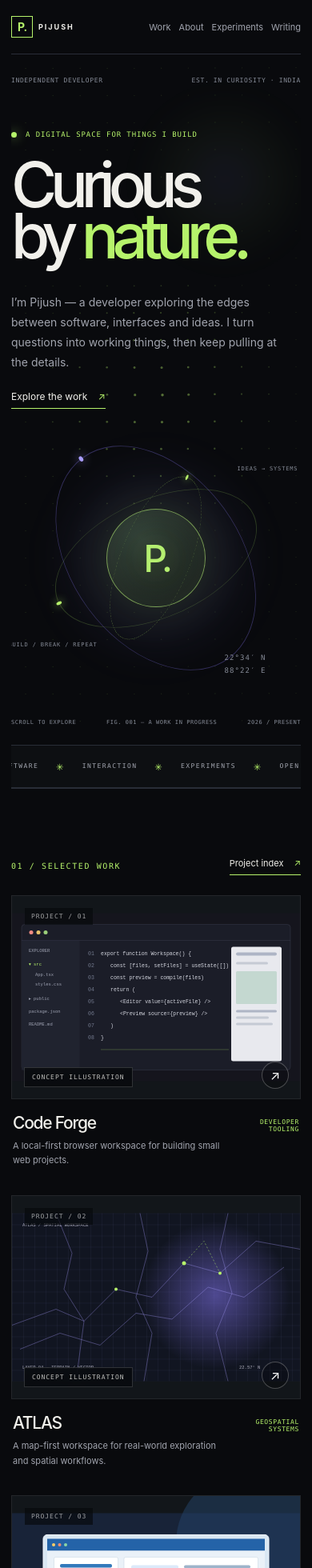
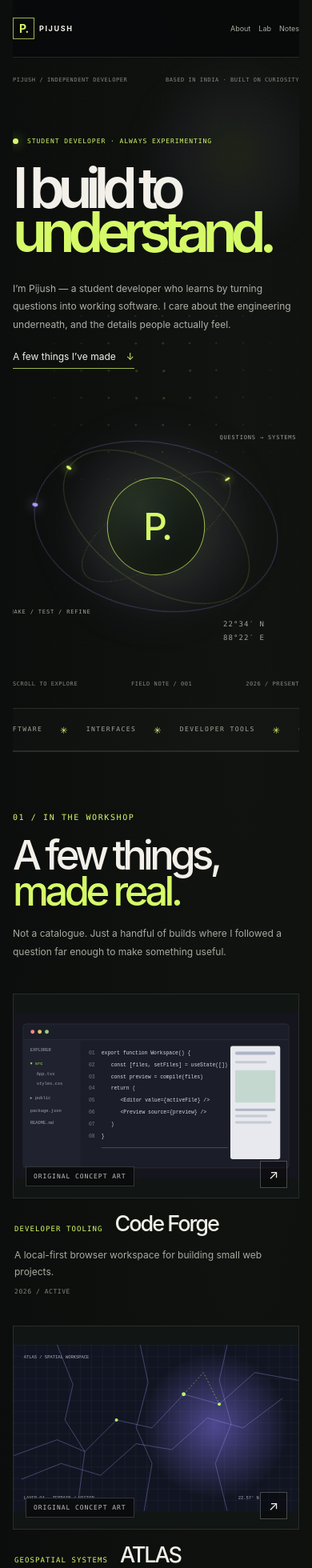
Before and after one commit to TEJAS-MK2/Vault, a React (Vite) app: page / in a window 390 px wide. Shown: the top 1960 px of the page at 80% size. Built offline with nearby package versions, Linux system fonts and the light colour scheme.

Commit message:
Redesign PIJUSH homepage and remove project index
Create an editorial personal homepage and remove the standalone project directory while preserving individual case studies.

```diff
--- a/scripts/prepare-pages.mjs
+++ b/scripts/prepare-pages.mjs
@@ -9,7 +9,6 @@ assert.ok(existsSync(entry), 'Build the Vite app before preparing GitHub Pages r
 // the React router in control while avoiding HTTP 404 responses for deep links.
 const routes = [
   'about',
-  'projects',
   'projects/code-forge',
   'projects/atlas',
   'projects/pijush-os',
--- a/src/components/SiteShell.tsx
+++ b/src/components/SiteShell.tsx
@@ -3,14 +3,13 @@ import type { MouseEvent, ReactNode } from 'react'
 export type Navigate = (path: string) => void
 
 const links = [
-  { label: 'Work', path: '/projects' },
   { label: 'About', path: '/about' },
-  { label: 'Experiments', path: '/experiments' },
-  { label: 'Writing', path: '/writing' },
+  { label: 'Lab', path: '/experiments' },
+  { label: 'Notes', path: '/writing' },
 ]
 
 export function SiteShell({ children, navigate, pathname }: { children: ReactNode; navigate: Navigate; pathname: string }) {
-  const active = (path: string) => pathname === path || (path === '/projects' && pathname.startsWith('/projects/'))
+  const active = (path: string) => pathname === path
   const go = (event: MouseEvent<HTMLAnchorElement>, path: string) => {
     event.preventDefault()
     navigate(path)
--- a/src/pages/Pages.tsx
+++ b/src/pages/Pages.tsx
@@ -13,67 +13,84 @@ function PageIntro({ index, eyebrow, title, children }: { index: string; eyebrow
 }
 
 export function HomePage({ navigate }: { navigate: (path: string) => void }) {
-  const featured = projects.filter((project) => project.featured)
+  const featured = projects.filter((project) => project.featured).slice(0, 3)
+  const scrollToWork = () => document.getElementById('work')?.scrollIntoView({ behavior: 'smooth', block: 'start' })
+
   return <div className="home-page">
     <section className="home-hero">
       <SignalField />
-      <div className="hero-index"><span>INDEPENDENT DEVELOPER</span><span>EST. IN CURIOSITY · INDIA</span></div>
+      <div className="hero-index"><span>PIJUSH / INDEPENDENT DEVELOPER</span><span>BASED IN INDIA · BUILT ON CURIOSITY</span></div>
       <div className="hero-main">
         <div className="hero-copy">
-          <p className="hero-kicker"><span className="status-dot" /> A DIGITAL SPACE FOR THINGS I BUILD</p>
-          <h1>Curious<br />by <em>nature.</em></h1>
+          <p className="hero-kicker"><span className="status-dot" /> STUDENT DEVELOPER · ALWAYS EXPERIMENTING</p>
+          <h1>I build to<br /><em>understand.</em></h1>
           <div className="hero-bottom">
-            <p>I’m Pijush — a developer exploring the edges between software, interfaces and ideas. I turn questions into working things, then keep pulling at the details.</p>
-            <button className="text-link" onClick={() => navigate('/projects')}>Explore the work <span>↗</span></button>
+            <p>I’m Pijush — a student developer who learns by turning questions into working software. I care about the engineering underneath, and the details people actually feel.</p>
+            <button className="text-link" onClick={scrollToWork}>A few things I’ve made <span>↓</span></button>
           </div>
         </div>
         <div className="hero-object" aria-hidden="true">
           <div className="orbit orbit-one" /><div className="orbit orbit-two" /><div className="orbit orbit-three" />
           <div className="hero-core"><span>P.</span></div>
-          <span className="orbit-label orbit-label-a">IDEAS → SYSTEMS</span>
-          <span className="orbit-label orbit-label-b">BUILD / BREAK / REPEAT</span>
+          <span className="orbit-label orbit-label-a">QUESTIONS → SYSTEMS</span>
+          <span className="orbit-label orbit-label-b">MAKE / TEST / REFINE</span>
           <span className="orbit-coordinate">22°34′ N<br />88°22′ E</span>
         </div>
       </div>
-      <div className="hero-coordinate"><span>SCROLL TO EXPLORE</span><span>FIG. 001 — A WORK IN PROGRESS</span><span>2026 / PRESENT</span></div>
+      <div className="hero-coordinate"><span>SCROLL TO EXPLORE</span><span>FIELD NOTE / 001</span><span>2026 / PRESENT</span></div>
     </section>
 
     <div className="ticker" aria-label="Areas of interest">
-      <div className="ticker-track"><span>SOFTWARE</span><i>✳</i><span>INTERACTION</span><i>✳</i><span>EXPERIMENTS</span><i>✳</i><span>OPEN WEB</span><i>✳</i><span>SOFTWARE</span><i>✳</i><span>INTERACTION</span><i>✳</i><span>EXPERIMENTS</span><i>✳</i><span>OPEN WEB</span><i>✳</i></div>
+      <div className="ticker-track"><span>SOFTWARE</span><i>✳</i><span>INTERFACES</span><i>✳</i><span>DEVELOPER TOOLS</span><i>✳</i><span>OPEN WEB</span><i>✳</i><span>SOFTWARE</span><i>✳</i><span>INTERFACES</span><i>✳</i><span>DEVELOPER TOOLS</span><i>✳</i><span>OPEN WEB</span><i>✳</i></div>
     </div>
 
-    <section className="selected-work section-block">
-      <div className="section-heading"><p className="eyebrow">01 / SELECTED WORK</p><button className="text-link" onClick={() => navigate('/projects')}>Project index <span>↗</span></button></div>
+    <section id="work" className="selected-work section-block" aria-labelledby="work-heading">
+      <div className="section-heading">
+        <div>
+          <p className="eyebrow">01 / IN THE WORKSHOP</p>
+          <h2 id="work-heading">A few things,<br /><em>made real.</em></h2>
+        </div>
+        <p className="section-aside">Not a catalogue. Just a handful of builds where I followed a question far enough to make something useful.</p>
+      </div>
       <div className="featured-grid">
-        {featured.map((project, index) => (
-          <button className={`featured-project featured-project-${index + 1}`} key={project.slug} onClick={() => navigate(`/projects/${project.slug}`)}>
-            <div className="featured-art"><ProjectArtwork slug={project.slug} /><span className="art-index">PROJECT / 0{index + 1}</span><span className="art-source">{project.slug === "modern-calculator" ? "LIVE PROJECT CAPTURE" : "CONCEPT ILLUSTRATION"}</span><span className="art-arrow">↗</span></div>
-            <div className="featured-meta"><div><h2>{project.title}</h2><p>{project.summary}</p></div><span>{project.category}</span></div>
+        {featured.map((project) => (
+          <button className={`featured-project featured-project-${project.slug}`} key={project.slug} onClick={() => navigate(`/projects/${project.slug}`)} aria-label={`Read about ${project.title}`}>
+            <div className="featured-art">
+              <ProjectArtwork slug={project.slug} />
+              <span className="art-source">{project.slug === "modern-calculator" ? "LIVE PROJECT CAPTURE" : "ORIGINAL CONCEPT ART"}</span>
+              <span className="art-arrow" aria-hidden="true">↗</span>
+            </div>
+            <div className="featured-meta">
+              <div className="featured-title-line"><span className="project-category">{project.category}</span><h3>{project.title}</h3></div>
+              <div className="featured-description"><p>{project.summary}</p><span>{project.year} / {project.status}</span></div>
+            </div>
           </button>
         ))}
       </div>
     </section>
 
     <section className="manifesto section-block">
-      <p className="eyebrow">02 / THE APPROACH</p>
-      <div className="manifesto-content"><h2>Make it work.<br /><em>Make it clear.</em><br />Make it matter.</h2><div className="manifesto-note"><span className="note-mark">↳</span><p>I’m interested in the space where engineering meets expression: tools that feel good to use, interfaces with a point of view, and systems that do what they promise.</p><button className="text-link" onClick={() => navigate('/about')}>A little about me <span>↗</span></button></div></div>
+      <p className="eyebrow">02 / THE WAY I WORK</p>
+      <div className="manifesto-content">
+        <h2>Curiosity is the<br /><em>starting point.</em></h2>
+        <div className="manifesto-note">
+          <span className="note-mark">↳</span>
+          <p>I like moving between the structure of a system and the character of its interface — figuring out how things work, then making them feel considered and clear.</p>
+          <div className="interest-tags"><span>01 / SYSTEMS</span><span>02 / INTERFACES</span><span>03 / SMALL DETAILS</span></div>
+          <button className="text-link" onClick={() => navigate('/about')}>A little about me <span>↗</span></button>
+        </div>
+      </div>
     </section>
 
     <section className="home-bottom section-block">
-      <div><p className="eyebrow">03 / KEEP IN TOUCH</p><h2>Have a curious<br /><em>problem?</em></h2></div>
+      <div><p className="eyebrow">03 / KEEP IN TOUCH</p><h2>Have a good<br /><em>question?</em></h2></div>
       <div className="home-bottom-action"><p>Good ideas usually start with a conversation. If something here caught your attention, come say hello.</p><button className="text-link" onClick={() => navigate('/contact')}>Start a conversation <span>↗</span></button></div>
     </section>
   </div>
 }
-
 export function AboutPage() {
   return <div className="content-page"><PageIntro index="01" eyebrow="ABOUT" title={<>A person behind<br /><em>the pixels.</em></>}><p>I’m Pijush, a developer who learns by building. I’m interested in the way software works beneath the surface and how people experience it on the screen.</p></PageIntro><section className="prose-block"><h2>What keeps me curious</h2><p>Developer tools, maps, browser interfaces, practical automation and the small details that make a product feel considered. I enjoy moving between the structure of a system and the character of its interface.</p><h2>How I like to build</h2><p>Start with a real problem. Understand the constraints. Make the smallest useful thing, then keep refining it. I value clear behavior, resilient data handling and interfaces that respect the person using them.</p></section></div>
 }
-
-export function ProjectsPage({ navigate }: { navigate: (path: string) => void }) {
-  return <div className="content-page"><PageIntro index="02" eyebrow="PROJECT INDEX" title={<>Selected things<br /><em>made real.</em></>}><p>A growing archive of tools, interfaces and experiments. Each entry links to its source and, where available, a live build.</p></PageIntro><div className="project-index project-index-page">{projects.map((project, index) => <button className="project-row" key={project.slug} onClick={() => navigate(`/projects/${project.slug}`)}><span className="project-number">0{index + 1}</span><span className="project-title">{project.title}<small>{project.category}</small></span><span className="project-summary">{project.summary}</span><span className="project-arrow">↗</span></button>)}</div></div>
-}
-
 
 function CaseStudyContent({ slug }: { slug: string }) {
   const study = getCaseStudy(slug)
--- a/src/styles.css
+++ b/src/styles.css
@@ -287,3 +287,254 @@ main { min-height: 65vh; }
   .featured-project:hover .project-visual { transform: none; filter: none; }
   .project-row:hover { padding-inline: 3px; background: transparent; }
 }
+
+
+/* 2026 editorial redesign — a personal homepage, not a project directory */
+:root {
+  --bg: #08090a;
+  --bg-raised: #101214;
+  --surface: #15191a;
+  --surface-hover: #202627;
+  --text: #f2f0e9;
+  --text-muted: #aaa9a1;
+  --text-dim: #81837c;
+  --line: #292d2a;
+  --signal: #d5fa68;
+  --signal-alt: #a6a0ff;
+}
+html { background: var(--bg); }
+body {
+  background:
+    radial-gradient(ellipse at 78% 16%, rgba(130, 151, 91, .075), transparent 34rem),
+    var(--bg);
+}
+.site-shell { width: min(calc(100% - 88px), 1380px); }
+.site-header {
+  position: sticky;
+  z-index: 20;
+  top: 0;
+  min-height: 78px;
+  background: rgba(8, 9, 10, .82);
+  border-color: rgba(242, 240, 233, .12);
+  backdrop-filter: blur(18px);
+}
+.wordmark { letter-spacing: .18em; }
+.wordmark-symbol { border-color: rgba(213, 250, 104, .72); }
+.primary-nav { gap: clamp(22px, 3.2vw, 48px); }
+.primary-nav a { font-size: 11px; letter-spacing: .045em; }
+.header-contact { letter-spacing: .04em; }
+.home-hero {
+  min-height: min(830px, calc(100svh - 78px));
+  padding: 34px 0 26px;
+}
+.home-hero::before {
+  width: min(62vw, 800px);
+  right: -11%;
+  top: 0;
+  background: radial-gradient(circle, rgba(213, 250, 104, .09), rgba(166, 160, 255, .055) 39%, transparent 70%);
+}
+.signal-field { opacity: .44; }
+.hero-index, .hero-coordinate { color: #85877f; }
+.hero-kicker, .eyebrow { color: var(--signal); }
+.hero-kicker { font-size: 9px; letter-spacing: .2em; }
+.hero-main { grid-template-columns: minmax(0, 1.16fr) minmax(290px, .84fr); gap: 10px; }
+.hero-copy { padding: 68px 0 38px; }
+.home-hero h1 {
+  max-width: 980px;
+  font-size: clamp(86px, 12.2vw, 176px);
+  line-height: .79;
+  letter-spacing: -.115em;
+  font-weight: 560;
+}
+.home-hero h1 em { color: var(--signal); }
+.hero-bottom { max-width: 760px; margin-top: 48px; align-items: flex-end; }
+.hero-bottom p { max-width: 440px; color: #b0b0a8; font-size: 14px; line-height: 1.9; }
+.text-link { border-bottom-color: rgba(213, 250, 104, .72); }
+.text-link:hover, .text-link span { color: var(--signal); }
+.hero-object { width: min(100%, 500px); }
+.hero-core {
+  border-color: rgba(213, 250, 104, .72);
+  background: radial-gradient(circle at 35% 30%, #263126, #0d1110 72%);
+  box-shadow: 0 0 85px rgba(213, 250, 104, .13), inset 0 0 40px rgba(213, 250, 104, .08);
+  animation: core-breathe 7s ease-in-out infinite;
+}
+.hero-core span { color: var(--signal); }
+.orbit-one { border-color: rgba(213, 250, 104, .28); animation: orbit-turn 38s linear infinite; }
+.orbit-two { border-color: rgba(166, 160, 255, .34); animation: orbit-turn 52s linear infinite reverse; }
+.orbit-three { border-color: rgba(213, 250, 104, .3); animation: orbit-turn 64s linear infinite; }
+.orbit-label, .orbit-coordinate { color: #a0a197; }
+.hero-coordinate { padding-top: 22px; }
+@keyframes orbit-turn { to { rotate: 360deg; } }
+@keyframes core-breathe { 0%, 100% { transform: scale(1); } 50% { transform: scale(1.035); } }
+.ticker { background: rgba(255,255,255,.012); border-color: var(--line); }
+.ticker-track { color: #a4a69a; animation-duration: 54s; }
+.selected-work { padding-top: 112px; scroll-margin-top: 94px; }
+.section-heading {
+  align-items: end;
+  margin-bottom: 48px;
+}
+.section-heading .eyebrow { margin: 0 0 20px; }
+.section-heading h2 {
+  margin: 0;
+  font-size: clamp(48px, 7.2vw, 96px);
+  font-weight: 520;
+  letter-spacing: -.09em;
+  line-height: .88;
+}
+.section-heading h2 em { color: var(--signal); font-style: normal; }
+.section-aside {
+  max-width: 290px;
+  margin: 0 0 5px;
+  color: var(--text-muted);
+  font-size: 12px;
+  line-height: 1.9;
+}
+.featured-grid {
+  grid-template-columns: minmax(0, 1fr) minmax(0, 1fr);
+  align-items: start;
+  gap: 72px 26px;
+}
+.featured-project { outline-offset: 7px; }
+.featured-project:nth-child(2) { margin-top: 104px; }
+.featured-project:nth-child(3) {
+  grid-column: 1 / -1;
+  display: grid;
+  grid-template-columns: minmax(0, 1.2fr) minmax(250px, .8fr);
+  align-items: center;
+  gap: clamp(22px, 4vw, 58px);
+}
+.featured-project:nth-child(3) .featured-art { aspect-ratio: 1.7; }
+.featured-art {
+  border: 1px solid rgba(255,255,255,.1);
+  background: #111514;
+}
+.featured-project:hover .project-visual { filter: saturate(1.08) contrast(1.04); }
+.art-source {
+  border-color: rgba(255,255,255,.17);
+  background: rgba(8, 10, 9, .78);
+  color: rgba(242,240,233,.78);
+  backdrop-filter: blur(12px);
+}
+.art-arrow {
+  border-radius: 0;
+  color: var(--text);
+  background: rgba(0,0,0,.38);
+}
+.featured-meta {
+  display: block;
+  padding: 20px 2px 0;
+}
+.featured-title-line { display: flex; align-items: baseline; gap: 15px; flex-wrap: wrap; }
+.project-category {
+  color: var(--signal);
+  font: 9px var(--mono);
+  letter-spacing: .12em;
+  text-transform: uppercase;
+}
+.featured-meta h3 {
+  margin: 0;
+  font-size: clamp(26px, 3.3vw, 42px);
+  font-weight: 520;
+  letter-spacing: -.075em;
+}
+.featured-description {
+  display: flex;
+  justify-content: space-between;
+  align-items: end;
+  gap: 20px;
+  margin-top: 12px;
+}
+.featured-description p {
+  max-width: 370px;
+  margin: 0;
+  color: var(--text-muted);
+  font-size: 12px;
+  line-height: 1.8;
+}
+.featured-description > span {
+  flex: 0 0 auto;
+  color: var(--text-dim);
+  font: 8px var(--mono);
+  letter-spacing: .07em;
+  text-align: right;
+  text-transform: uppercase;
+}
+.featured-project:nth-child(3) .featured-meta { padding: 0; }
+.manifesto { padding-top: 110px; }
+.manifesto-content { margin-top: 52px; gap: 70px; }
+.manifesto h2, .home-bottom h2 { font-size: clamp(54px, 8vw, 112px); }
+.manifesto-note { max-width: 390px; }
+.manifesto-note p, .home-bottom-action p { font-size: 13px; line-height: 2; }
+.interest-tags { display: grid; gap: 11px; margin-top: 25px; color: var(--text-dim); font: 9px var(--mono); letter-spacing: .1em; }
+.interest-tags span { padding-bottom: 9px; border-bottom: 1px solid var(--line); }
+.home-bottom { padding-top: 105px; padding-bottom: 125px; }
+.home-bottom h2 { margin-top: 24px; }
+.site-footer {
+  min-height: 90px;
+  border-top-color: rgba(242,240,233,.13);
+  color: var(--text-dim);
+  font: 9px var(--mono);
+  letter-spacing: .07em;
+}
+.site-footer a { color: var(--text-muted); }
+.site-footer a:hover { color: var(--signal); }
+@media (max-width: 900px) {
+  .site-shell { width: calc(100% - 48px); }
+  .hero-main { grid-template-columns: minmax(0, 1.1fr) minmax(230px, .9fr); }
+  .home-hero h1 { font-size: clamp(76px, 12vw, 112px); }
+  .hero-object { width: 100%; }
+  .featured-grid { gap: 54px 18px; }
+  .featured-project:nth-child(2) { margin-top: 66px; }
+}
+@media (max-width: 760px) {
+  .site-header { min-height: 72px; }
+  .primary-nav { gap: clamp(12px, 3vw, 22px); }
+  .primary-nav a { font-size: 10px; }
+  .home-hero { min-height: auto; padding-top: 24px; }
+  .hero-main { grid-template-columns: 1fr; }
+  .hero-copy { padding: 86px 0 18px; }
+  .home-hero h1 { font-size: clamp(78px, 16vw, 126px); }
+  .hero-object { width: min(76%, 390px); margin: -10px auto 0; }
+  .hero-bottom { margin-top: 32px; flex-direction: row; align-items: end; }
+  .hero-bottom p { max-width: 390px; }
+  .hero-coordinate { padding-top: 14px; }
+  .selected-work, .manifesto { padding-top: 76px; }
+  .section-heading { flex-direction: column; align-items: flex-start; gap: 20px; margin-bottom: 35px; }
+  .section-aside { max-width: 430px; }
+  .featured-project:nth-child(2) { margin-top: 52px; }
+  .featured-project:nth-child(3) { grid-template-columns: 1fr; gap: 0; }
+  .featured-project:nth-child(3) .featured-meta { padding-top: 18px; }
+  .manifesto-content, .home-bottom { grid-template-columns: 1fr; gap: 38px; }
+  .manifesto-note, .home-bottom-action { margin-left: auto; }
+  .home-bottom { padding-top: 76px; padding-bottom: 86px; }
+}
+@media (max-width: 480px) {
+  .site-shell { width: calc(100% - 32px); }
+  .site-header { gap: 8px; }
+  .wordmark { gap: 6px; font-size: 9px; }
+  .wordmark-symbol { width: 27px; height: 27px; }
+  .primary-nav { gap: 10px; }
+  .primary-nav a { font-size: 9px; letter-spacing: 0; }
+  .hero-index { font-size: 7px; gap: 9px; }
+  .hero-copy { padding-top: 68px; }
+  .hero-kicker { font-size: 8px; letter-spacing: .12em; }
+  .home-hero h1 { font-size: clamp(70px, 17vw, 94px); }
+  .hero-bottom { flex-direction: column; align-items: flex-start; gap: 20px; }
+  .hero-bottom p { font-size: 12px; }
+  .hero-object { width: 100%; }
+  .hero-coordinate { font-size: 7px; gap: 8px; }
+  .section-heading h2 { font-size: clamp(48px, 13vw, 66px); }
+  .featured-grid { grid-template-columns: 1fr; gap: 38px; }
+  .featured-project:nth-child(2) { margin-top: 0; }
+  .featured-project:nth-child(3) { grid-column: auto; }
+  .featured-art { aspect-ratio: 1.4; }
+  .featured-meta { padding-top: 15px; }
+  .featured-meta h3 { font-size: 27px; }
+  .featured-description { align-items: flex-start; flex-direction: column; gap: 9px; }
+  .featured-description > span { text-align: left; }
+  .manifesto h2, .home-bottom h2 { font-size: clamp(48px, 13vw, 68px); }
+  .site-footer { align-items: flex-start; }
+}
+@media (prefers-reduced-motion: reduce) {
+  .orbit-one, .orbit-two, .orbit-three, .hero-core { animation: none; }
+}
```
Also changed, not shown: scripts/smoke-test.mjs (+5 -5 lines), src/App.tsx (+3 -5 lines), 2 other files (tests, documents, lock files or other folders).
